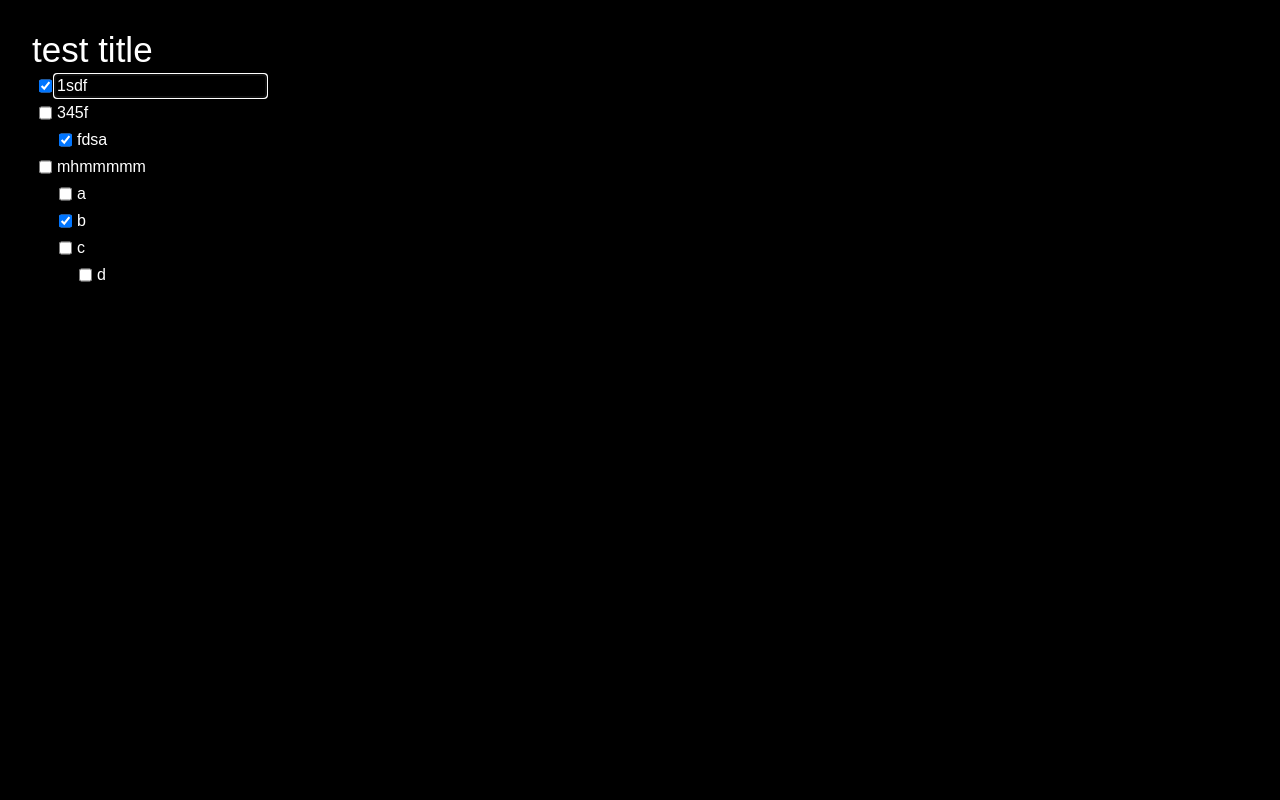
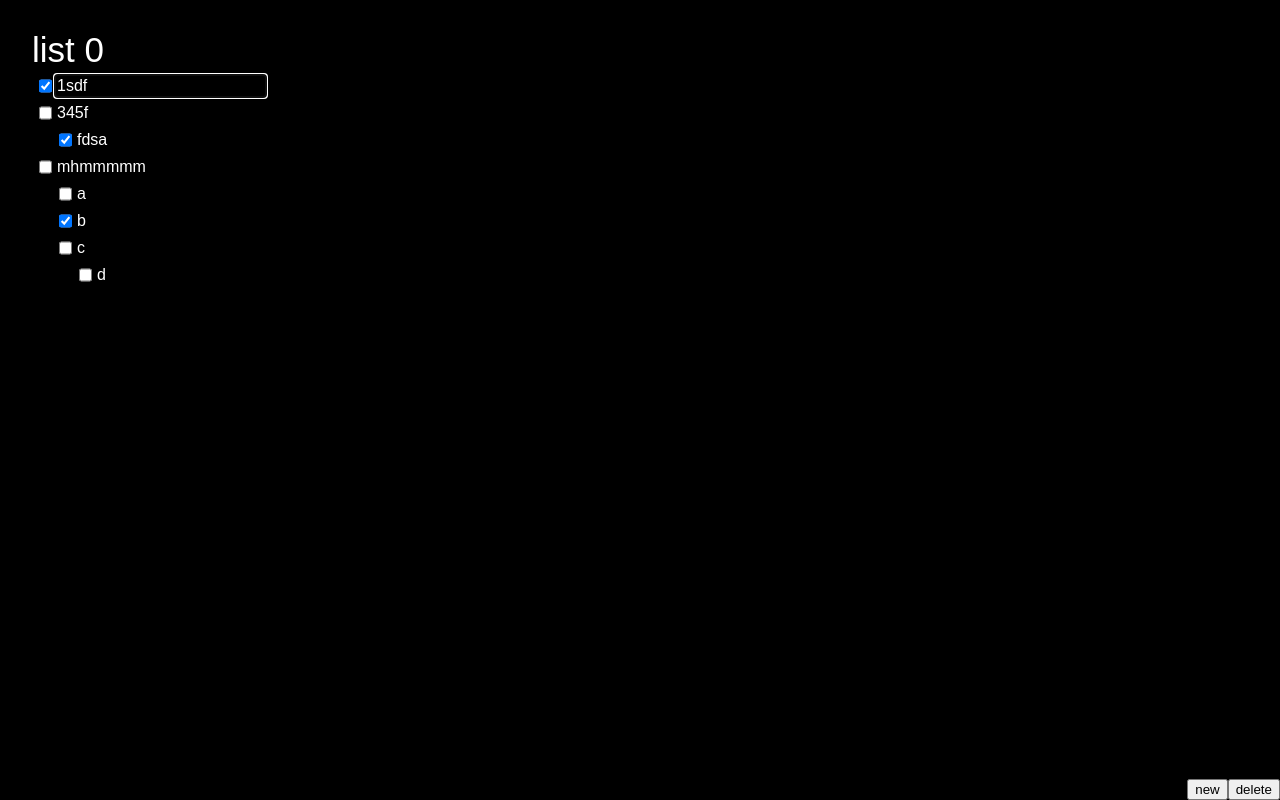
Before and after one commit to Jeff0Brewer/to-do, a Next.js app: page / in a window 1280 px wide. Built offline with nearby package versions, Linux system fonts and the light colour scheme.

Commit message:
init list interface

```diff
--- /dev/null
+++ b/components/list-interface.tsx
@@ -0,0 +1,109 @@
+import React, { FC, useEffect, useState } from 'react'
+import { ListData, ItemData } from '../lib/types'
+import styles from '../styles/ListInterface.module.css'
+
+const lists: Array<ListData> = [
+    {
+        title: 'list 0',
+        date: new Date(),
+        items: [
+            {
+                text: '1sdf',
+                completed: true
+            }, {
+                text: '345f',
+                completed: false,
+                children: [
+                    {
+                        text: 'fdsa',
+                        completed: true
+                    }
+                ]
+            }, {
+                text: 'mhmmmmm',
+                completed: false,
+                children: [
+                    {
+                        text: 'a',
+                        completed: false
+                    }, {
+                        text: 'b',
+                        completed: true
+                    }, {
+                        text: 'c',
+                        completed: false,
+                        children: [
+                            {
+                                text: 'd',
+                                completed: false
+                            }
+                        ]
+                    }
+                ]
+            }
+        ]
+    },
+    {
+        title: 'list 1',
+        date: new Date(),
+        items: [
+            {
+                text: 'mdmd',
+                completed: false
+            }
+        ]
+    }
+]
+
+type ListInterfaceProps = {
+    setList: (list: ListData) => void
+}
+
+const getEmptyList = () => {
+    return {
+        title: '',
+        date: new Date(),
+        items: [
+            {
+                text: '',
+                completed: false
+            }
+        ]
+    }
+}
+
+const ListInterface: FC<ListInterfaceProps> = props => {
+    const [listInd, setListInd] = useState<number>(0)
+
+    useEffect(() => {
+        props.setList(lists[listInd])
+    }, [])
+
+    const newList = () => {
+        const emptyList = getEmptyList()
+        lists.push(emptyList)
+        const ind = lists.length - 1
+        setListInd(ind)
+        props.setList(lists[ind])
+    }
+
+    const deleteList = () => {
+        lists.splice(listInd, 1)
+        if (lists.length === 0) {
+            lists.push(getEmptyList())
+        }
+        setListInd(0)
+        props.setList(lists[0])
+    }
+
+    return (
+        <section>
+            <div className={styles.buttons}>
+                <button onClick={newList} >new</button>
+                <button onClick={deleteList}>delete</button>
+            </div>
+        </section>
+    )
+}
+
+export default ListInterface
--- a/components/list.tsx
+++ b/components/list.tsx
@@ -1,5 +1,5 @@
 import React, { FC, useState, useEffect } from 'react'
-import { ItemData } from '../lib/types'
+import { ListData, ItemData } from '../lib/types'
 import Item from './item'
 import { getKey, removeKey } from '../lib/key'
 import { arrayEqual } from '../lib/array'
@@ -13,9 +13,7 @@ type ListItem = {
 }
 
 type ListProps = {
-    title: string,
-    date: Date,
-    items: Array<ItemData>
+    list: ListData
 }
 
 const KEY_LEN = 8
@@ -64,9 +62,14 @@ const dataToItem = (data: ItemData) => {
 }
 
 const List: FC<ListProps> = props => {
-    const [itemState, setItemState] = useState<Array<ListItem>>(props.items.map(dataToItem))
-    const [title, setTitle] = useState<string>(props.title)
+    const [itemState, setItemState] = useState<Array<ListItem>>(props.list.items.map(dataToItem))
+    const [title, setTitle] = useState<string>(props.list.title)
     const [focusInd, setFocusInd] = useState<Array<number>>([0])
+
+    useEffect(() => {
+        setItemState(props.list.items.map(dataToItem))
+        setTitle(props.list.title)
+    }, [props.list])
 
     useEffect(() => {
         window.addEventListener('keydown', keyHandler)
--- a/pages/index.tsx
+++ b/pages/index.tsx
@@ -1,55 +1,24 @@
 import React, { useState, useEffect } from 'react'
 import type { NextPage } from 'next'
 import Head from 'next/head'
+import ListInterface from '../components/list-interface'
 import List from '../components/list'
-import { ItemData } from '../lib/types'
+import { ListData } from '../lib/types'
 
 const Home: NextPage = () => {
-    const testDate = new Date()
-    const testItems: Array<ItemData> = [
-        {
-            text: '1sdf',
-            completed: true
-        }, {
-            text: '345f',
-            completed: false,
-            children: [
-                {
-                    text: 'fdsa',
-                    completed: true
-                }
-            ]
-        }, {
-            text: 'mhmmmmm',
-            completed: false,
-            children: [
-                {
-                    text: 'a',
-                    completed: false
-                }, {
-                    text: 'b',
-                    completed: true
-                }, {
-                    text: 'c',
-                    completed: false,
-                    children: [
-                        {
-                            text: 'd',
-                            completed: false
-                        }
-                    ]
-                }
-            ]
-        }
-    ]
-
+    const [list, setList] = useState<ListData>({
+        title: '',
+        date: new Date(),
+        items: []
+    })
     return (
         <>
             <Head>
                 <title>to do</title>
                 <link rel="icon" href="/favicon.ico" />
             </Head>
-            <List title={'test title'} date={testDate} items={testItems} />
+            <ListInterface setList={setList} />
+            <List list={list} />
         </>
 
     )
--- /dev/null
+++ b/styles/ListInterface.module.css
@@ -0,0 +1,5 @@
+.buttons {
+    position: absolute;
+    right: 0;
+    bottom: 0;
+}
```
Also changed, not shown: lib/types.ts (+9 -2 lines).
